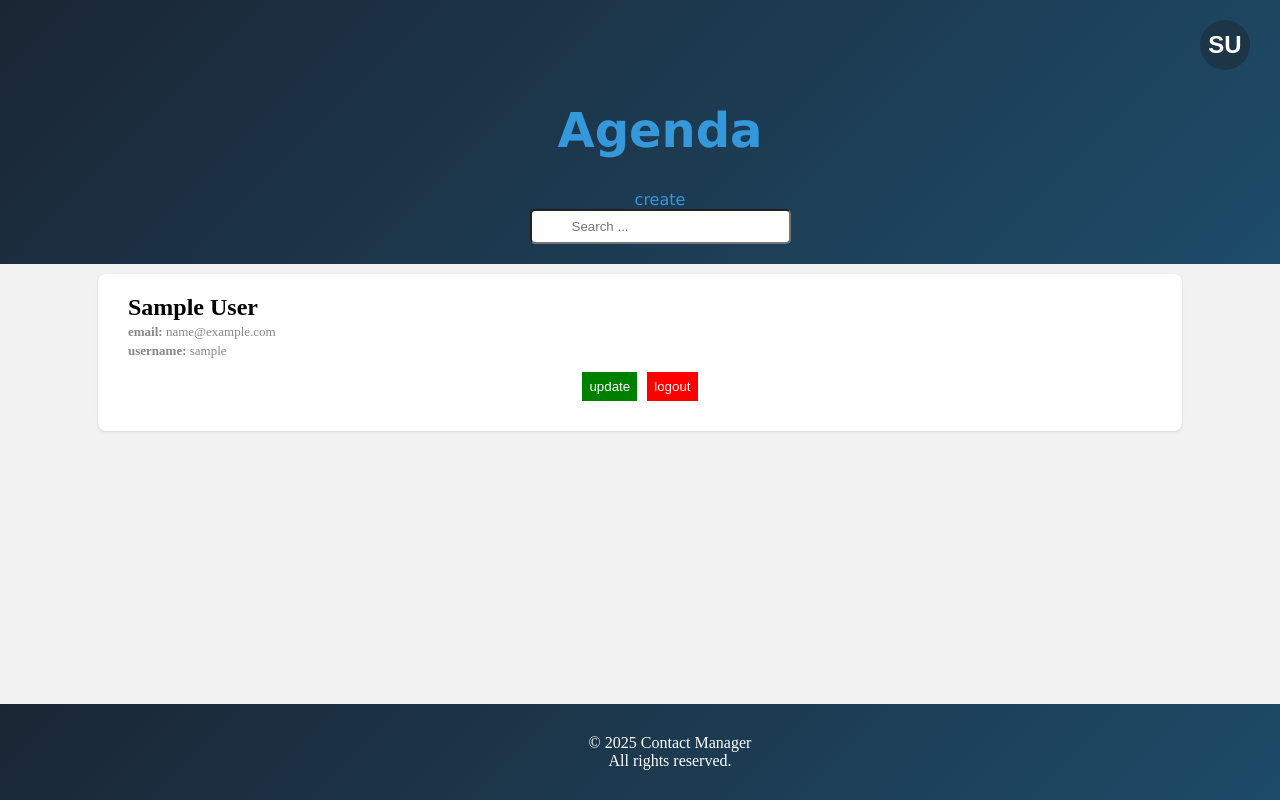
After one commit to GustavoSilva25/projeto-agenda-django, a Django app: page /user/detail/ in a window 1280 px wide; the page is wider, and only the part inside the window is pictured. The commit adds this page. Run offline with Django 5.2, Linux system fonts and the light colour scheme; the visitor is signed in with stand-in values (Sample User, id 1).

Commit message:
feat: adicionando sistema de login e autenticação

```diff
--- a/base-static/global/base.html
+++ b/base-static/global/base.html
@@ -5,16 +5,18 @@
 </head>
 <body>
 
-
-    {% include "global/partials/_header.html" %}
+    {% if hide_header_footer %}
+        {% include "global/partials/_header.html" %}
+    {% endif %}
 
     <main class='main-content'>
         {% block content %}
         {% endblock content %}
-
     </main>
 
-    {% include "global/partials/_footer.html" %}
+    {% if hide_header_footer %}
+        {% include "global/partials/_footer.html" %}
+    {% endif %}
 
 </body>
 </html>
--- a/base-static/global/css/style.css
+++ b/base-static/global/css/style.css
@@ -11,6 +11,26 @@ html, body {
     flex-grow: 1;
 }
 
+.icon-profile {
+    width: 50px;
+    height: 50px;
+    border-radius: 50%;
+    background-color: #1c3547;
+    display: flex;
+    justify-content: center;
+    align-items: center;
+    font-size: 30px;
+    font-weight: bold;
+    font-family: Arial, Helvetica, sans-serif;
+}
+
+.icon-profile .username {
+    font-size: 24px;
+    color: #fff;
+
+    text-decoration: none;
+}
+
 .header-content {
     display: block;
     width: 100%;
@@ -18,6 +38,27 @@ html, body {
     padding: 20px;
     font-family: 'Lucida Sans', 'Lucida Sans Regular', 'Lucida Grande', 'Lucida Sans Unicode', Geneva, Verdana, sans-serif;
 }
+
+.auth-navigation {
+    display: flex;
+    justify-content: right;
+    align-items: center;
+    margin: 0 30px;
+    padding:0 20px;
+    list-style: none;
+}
+
+.auth-navigation  li{
+    display: inline-block;
+    padding: 3px;
+    border : 1px solid #3498db;
+}
+
+.auth-navigation  li:hover{
+    background-color: rgba(41, 128, 185,0.5);
+    color: #fff;
+}
+
 
 .header-content h1 {
     text-align: center;
@@ -119,6 +160,23 @@ html, body {
     box-shadow: 0 1px 3px rgba(0, 0, 0, 0.1);
 }
 
+.single-contact-content h2 {
+    display: inline-block;
+    vertical-align: top;
+    margin: 0;
+}
+
+.single-contact-content img {
+    float: right;
+    width: 38%;
+    height: auto;
+    max-height: 300px;
+    margin: 20px;
+    max-width: 200px;
+    vertical-align: top;
+}
+
+
 .list-link {
     display: flex;
     gap: 10px;
@@ -128,7 +186,7 @@ html, body {
 
 }
 
-.list-link .btn-update a {
+.list-link .btn-update a, .list-link .btn-logout a {
     text-decoration: none;
     color: #fff;
 }
@@ -152,11 +210,20 @@ html, body {
 
 }
 
+.list-link .btn-logout {
+    padding: 7px;
+    background-color: red;
+    color: #fff;
+    cursor: pointer;
+    border:none;
+
+}
+
 .list-link .btn-update:hover{
     background-color: rgb(27, 73, 27);
 }
 
-.list-link .btn-delete:hover{
+.list-link .btn-delete:hover, .list-link .btn-logout:hover{
     background-color: rgb(151, 44, 25);
 }
 
@@ -192,7 +259,7 @@ html, body {
     margin-top: 4px;
 }
 
-.style-form input[type='text'], input[type='email'], textarea {
+.style-form input[type='text'], input[type='email'], input[type='password'], textarea {
     display: inline-block;
     width: 100%;
     padding: 10px;
@@ -215,13 +282,26 @@ html, body {
 
 
 
-
-
 .error-messages p {
-    color: red;
     font-size: 12px;
     margin-top: 3px;
 }
+
+.message-success {
+    color: #fff;
+    background-color: rgba(42, 151, 42, 0.7);
+    border: 1px solid rgb(49, 175, 49);
+}
+
+.messsage-error {
+    color: #fff;
+    background-color: rgba(255, 40, 2, 0.7);
+    border: 1px solid rgb(241, 36, 0);
+}
+
+
+
+
 
 .style-form button {
     display: inline-block;
@@ -233,6 +313,64 @@ html, body {
     border-radius: 4px;
     cursor: pointer;
 }
+
+.login-wrapper {
+    background: linear-gradient(135deg, #1a2634, #1e4d6b);
+    height: 100%;
+    margin: 0;
+    padding: 0;
+}
+
+.login-wrapper h2 {
+    text-align: center;
+    font-size: 2.3rem;
+    margin: 0;
+}
+
+.login-wrapper a {
+    color: #3498db;
+    text-decoration: none;
+    transition: color 0.3s ease;
+}
+
+
+.login-form-center {
+    display: flex;
+    align-items: center;
+    justify-content: center;
+
+
+}
+
+.message {
+    padding: 18px 0;
+    text-align: center;
+
+    border-radius: 5px;
+    margin: 5px 0;
+
+}
+
+.message-error {
+    color: #fff;
+    background-color: rgba(255, 40, 2, 0.7);
+    border: 1px solid rgb(241, 36, 0);
+}
+
+
+
+.help-text li, ul, p{
+    list-style: none;
+    margin: 3px 0;
+    padding: 0;
+    font-size: 13px;
+    color: #888;
+
+}
+
+
+
+
 
 
 footer {
--- a/base-static/global/partials/_head.html
+++ b/base-static/global/partials/_head.html
@@ -3,5 +3,4 @@
 <meta charset="UTF-8">
 <meta name="viewport" content="width=device-width, initial-scale=1.0">
 <link rel="stylesheet" href="{% static "global/css/style.css" %}">
-
 <title>{{title}}</title>
--- a/base-static/global/partials/_header.html
+++ b/base-static/global/partials/_header.html
@@ -1,4 +1,24 @@
 <header class="header-content">
+
+    {% if user.is_authenticated %}
+        <nav class='auth-navigation'>
+            <div class="icon-profile">
+                <a href="{% url 'contact:user_details' %}" class='username'>{{user.first_name|slice:":1"|upper}}{{user.last_name|slice:":1"|upper}}</a>
+            </div>
+        </nav>
+
+    {% else %}
+        <nav class='auth-navigation'>
+            <ul>
+                <li><a href="{% url 'contact:register'%}">Sign up</a></li>
+                <li><a href="{% url 'contact:login' %}">Sign in</a></li>
+            </ul>
+        </nav>
+
+    {% endif %}
+
+
+
 
     <h1 ><a href="{% url 'contact:index' %}">Agenda</a></h1>
     <p><a href="{% url 'contact:create'%}">create</a></p>
--- a/contact/models.py
+++ b/contact/models.py
@@ -30,5 +30,7 @@ class Contact(models.Model):
     owner = models.ForeignKey(User, on_delete=models.SET_NULL, blank=True,null=True)
 
 
+
+
     class Meta:
         ordering = ['-id',]
--- a/contact/templates/contact/index.html
+++ b/contact/templates/contact/index.html
@@ -1,5 +1,5 @@
+
 {% extends "global/base.html" %}
-
 {% block content %}
     {% if page_obj %}
         <table class='style-table'>
--- /dev/null
+++ b/contact/templates/contact/partials/_messages.html
@@ -0,0 +1,5 @@
+{% if messages %}
+    {% for message in messages %}
+        <p {% if message.tags %} class="message message-{{ message.tags }}"{% endif %}>{{ message }}</p>
+    {% endfor %}
+{% endif %}
--- /dev/null
+++ b/contact/templates/contact/profile_details.html
@@ -0,0 +1,19 @@
+{% extends "global/base.html" %}
+
+{% block content %}
+    <div class="single-contact-content">
+        {% include "contact/partials/_messages.html" %}
+
+        <h2>{{user.first_name}} {{user.last_name}}</h2>
+        <p><b>email: </b>{{user.email}}</p>
+        <p><b>username: </b>{{user.username}}</p>
+
+        <class class="list-link">
+
+            <button class='btn-update'> <a href="{% url 'contact:update_user'%}">update</a></button>
+            <button class='btn-logout'> <a href="{% url 'contact:logout'%}">logout</a></button>
+
+        </class>
+    </div>
+
+{% endblock content %}
--- a/contact/templates/contact/single-contact.html
+++ b/contact/templates/contact/single-contact.html
@@ -2,6 +2,9 @@
 
 {% block content %}
     <div class="single-contact-content">
+        {% if contact.picture %}
+            <img src="{{contact.picture.url}}" alt="image preview">
+        {% endif %}
         <h2>{{contact.first_name}} {{contact.last_name}}</h2>
         <p><b>ID:</b> {{contact.id}}</p>
         <p><b>Phone:</b> {{contact.phone}}</p>
@@ -10,6 +13,7 @@
 
         <p><b>Description:</b> {{contact.description}}</p>
         <p><b>Category:</b> {{contact.category.name}}</p>
+
 
         <div class="list-link">
 
--- a/contact/urls.py
+++ b/contact/urls.py
@@ -10,11 +10,20 @@ urlpatterns = [
     path('', views.index, name='index'),
     path('search/', views.search, name='search'),
 
-    #CRUD
+    #contact - CRUD
     path('contact/create/', views.create, name='create'),
     path('contact/<int:contact_id>/detail/', views.single_contact, name='single-contact'),
     path('contact/<int:contact_id>/update/', views.update, name='update'),
     path('contact/<int:contact_id>/delete/', views.delete, name='delete'),
+
+    #user
+    path('user/register/', views.register, name='register'),
+    path('user/detail/', views.user_details, name='user_details'),
+    path('user/login/', views.login, name='login'),
+    path('user/update/', views.update_user, name='update_user'),
+    path('user/logout/', views.logout, name='logout'),
+
+
 ]
 
 urlpatterns += static(settings.STATIC_URL, document_root=settings.STATIC_ROOT)
--- a/contact/views/__init__.py
+++ b/contact/views/__init__.py
@@ -1,2 +1,3 @@
 from contact.views.contact_views import *
 from contact.views.contact_form import *
+from contact.views.user_form import *
--- a/contact/views/contact_form.py
+++ b/contact/views/contact_form.py
@@ -5,7 +5,7 @@ from contact.models import Contact
 def create(request):
 
     if request.method == "POST":
-        form = ContactForm(request.POST,request.FILES)
+        form = ContactForm(request.POST, request.FILES)
         if form.is_valid():
             form.save()
     else:
@@ -14,6 +14,7 @@ def create(request):
     context = {
         'form': form,
         'title': 'Create contact',
+        'hide_header_footer': True,
     }
 
     return render(
@@ -37,6 +38,7 @@ def update(request, contact_id):
     context = {
         'title': 'Update',
         'form': form,
+        'hide_header_footer': True,
     }
 
     return render(
@@ -62,6 +64,7 @@ def delete(request, contact_id):
     context = {
         'confirm': confirm_delete,
         'contact': contact,
+        'hide_header_footer': True,
     }
 
     return render(
--- a/contact/views/contact_views.py
+++ b/contact/views/contact_views.py
@@ -19,6 +19,7 @@ def index(request):
     context = {
         'title': 'agenda',
         'page_obj' : page_obj,
+        'hide_header_footer': True,
     }
 
 
@@ -52,6 +53,7 @@ def search(request):
     context = {
         'title': 'search',
         'page_obj' : page_obj,
+        'hide_header_footer': True,
     }
 
 
@@ -68,6 +70,7 @@ def single_contact(request, contact_id):
     context = {
         'title': f'{contact.first_name} {contact.last_name}',
         'contact' : contact,
+        'hide_header_footer': True,
     }
 
 
--- /dev/null
+++ b/contact/views/user_form.py
@@ -0,0 +1,98 @@
+from django.shortcuts import redirect, render
+from django.contrib import messages
+from django.contrib import auth
+from django.contrib.auth.forms import AuthenticationForm
+from contact.form import UserForm, UserUpdateForm
+from django.core.exceptions import ValidationError
+from django.contrib.auth import update_session_auth_hash
+
+
+
+def register(request):
+    form = UserForm()
+
+    if request.method == 'POST':
+        form = UserForm(request.POST)
+        if form.is_valid():
+            form.save()
+            auth.login(request, form.instance)
+            messages.success(request, "Registration successful")
+            return redirect('contact:index')
+        else:
+            messages.error(request, "Error in registration")
+
+
+    context = {
+        'heading': 'Sign up',
+        'form': form,
+
+    }
+    return render(
+        request,
+        'contact/user_form.html',
+        context,
+    )
+
+
+def user_details(request):
+    return render(
+        request,
+        'contact/profile_details.html',
+        context={'hide_header_footer': True,}
+    )
+
+def login(request):
+
+    if request.method == "POST":
+        form = AuthenticationForm(request, request.POST)
+
+        if form.is_valid():
+            user = form.get_user()
+            auth.login(request, user)
+            return redirect('contact:index')
+        else:
+            messages.error(request, "Error!")
+
+    form = AuthenticationForm()
+
+    context = {
+        'heading': 'Sign in',
+        'form': form,
+
+    }
+    return render(
+        request,
+        'contact/user_form.html',
+        context,
+    )
+
+def logout(request):
+    auth.logout(request)
+    return redirect('contact:index')
+
+
+def update_user(request):
+
+    form = UserUpdateForm(instance=request.user)
+
+    if request.method == 'POST':
+        form = UserUpdateForm(instance=request.user, data=request.POST)
+        if form.is_valid():
+            form.save()
+            update_session_auth_hash(request, request.user)
+            messages.success(request, "Update user success!")
+            return redirect('contact:user_details')
+
+        else:
+            messages.error(request, "error")
+
+
+    context = {
+        'heading': 'Update user',
+        'form': form,
+    }
+    return render(
+        request,
+        'contact/user_form.html',
+        context,
+    )
```
Also changed, not shown: contact/form.py (+152 -3 lines), contact/management/commands/create_random_contact.py (added, +66 -0 lines), contact/templates/contact/create.html (+14 -1 lines), contact/templates/contact/user_form.html (added, +29 -0 lines).
